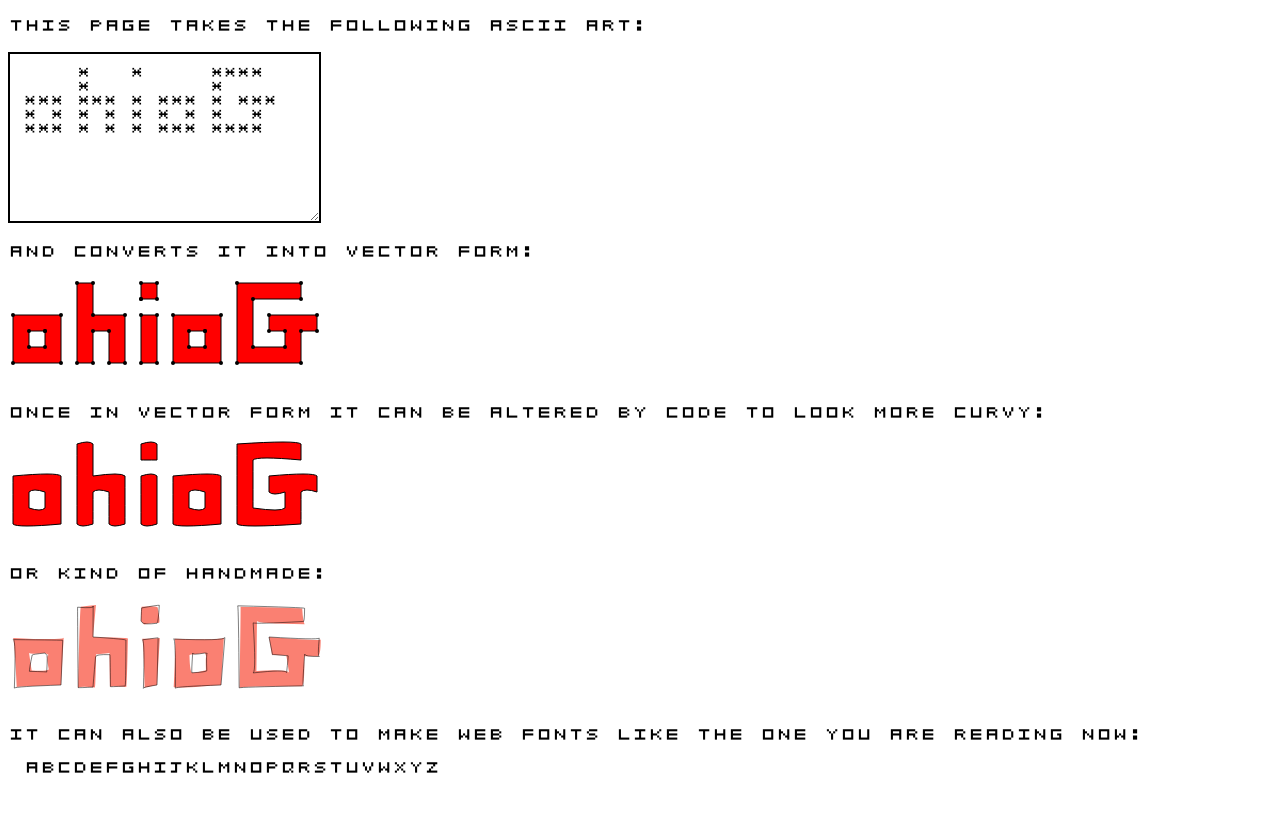
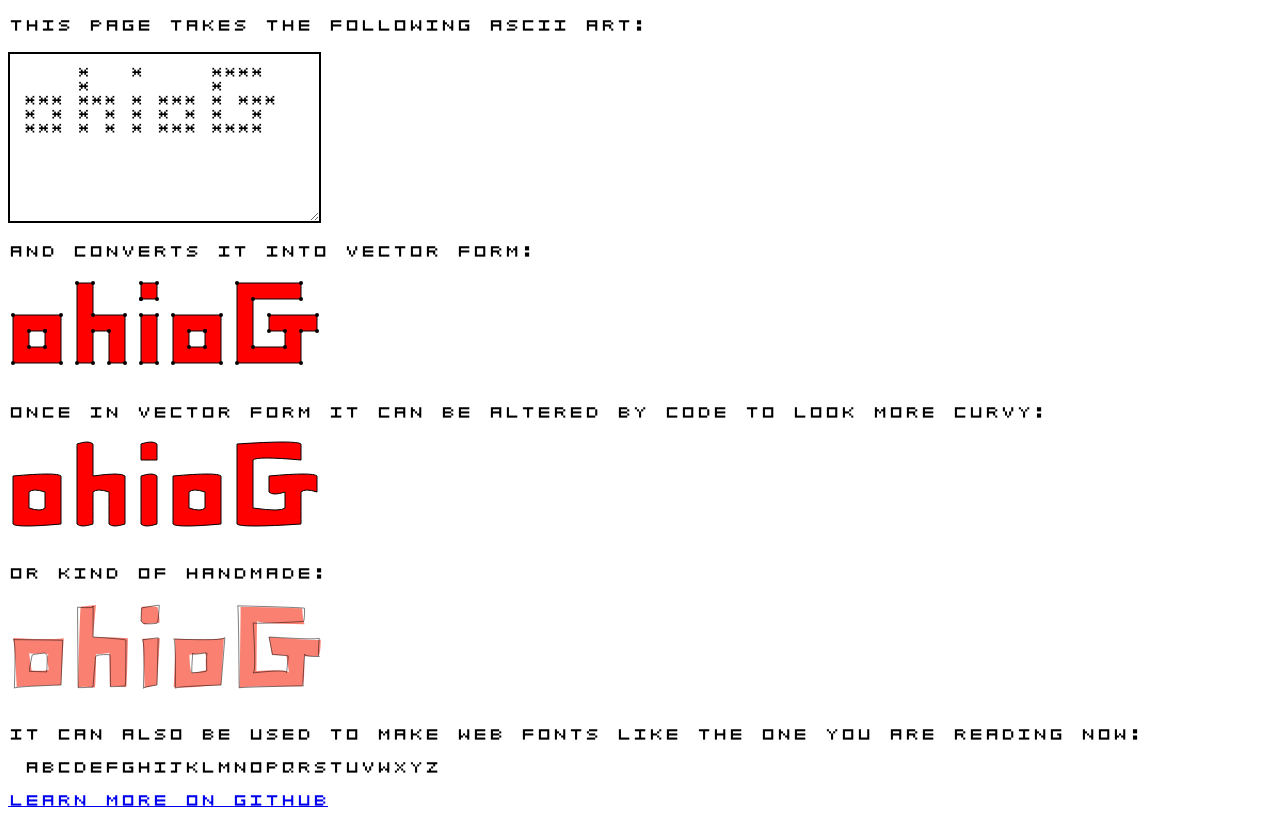
Before and after one commit to toolness/bitmap-to-vector-fun, a website: page index.html in a window 1280 px wide. Shown: the part 59-886 px from the top of the page. Before the commit the page ends 845 px from the top, so only its background shows below. Drawn offline with Linux system fonts and the light colour scheme.

Commit message:
link to github

```diff
--- a/index.html
+++ b/index.html
@@ -53,6 +53,7 @@
 <div id="handmade-holder"></div>
 <p>It can also be used to make web fonts like the one you are reading now:</p>
 <div class="bitmap-font">ABCDEFGHIJKLMNOPQRSTUVWXYZ</div>
+<p><a href="http://github.com/toolness/bitmap-to-vector-fun">Learn more on GitHub</a></p>
 <script src="ascii2grid.js"></script>
 <script src="grid2paths.js"></script>
 <script>
```
